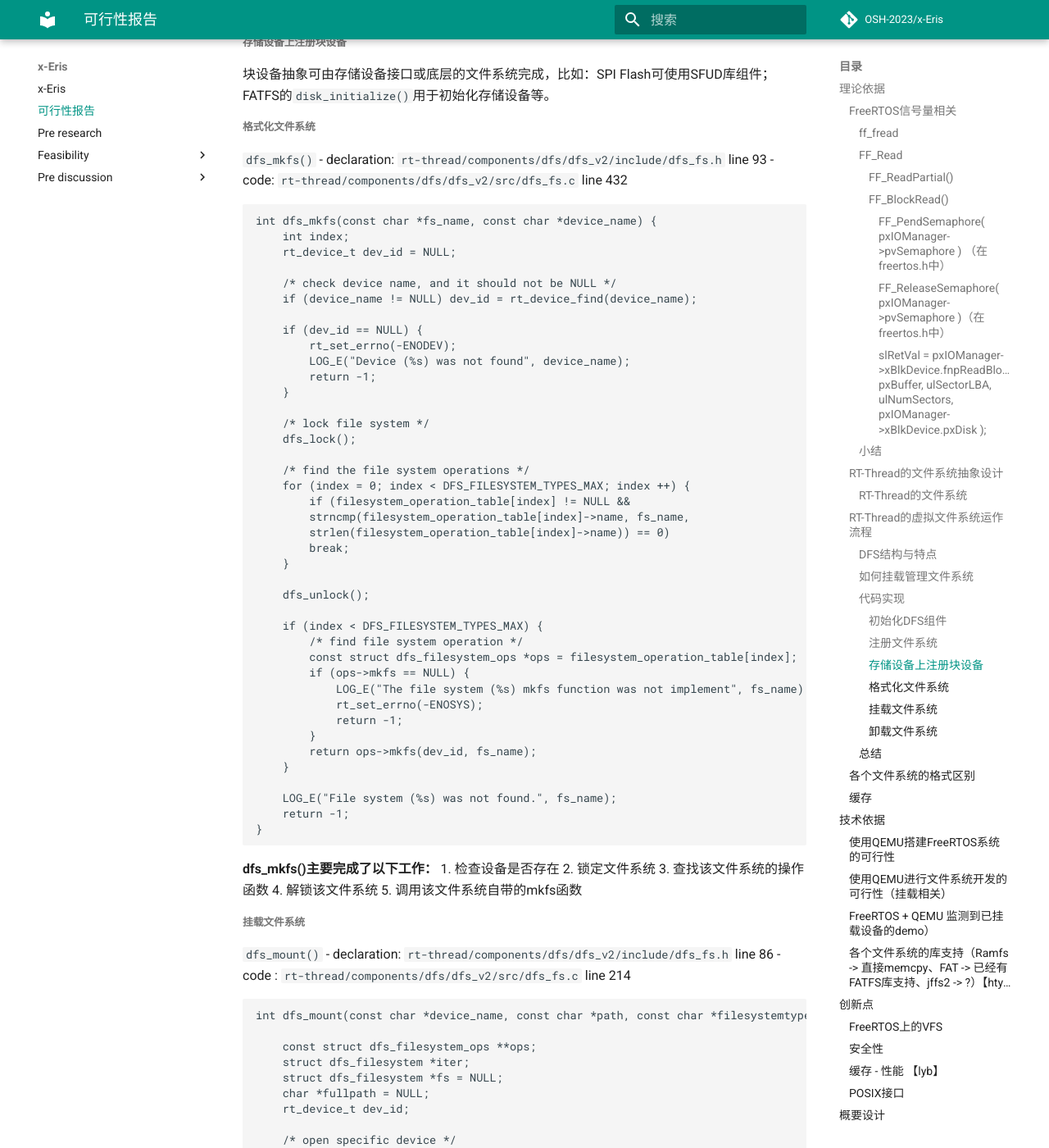
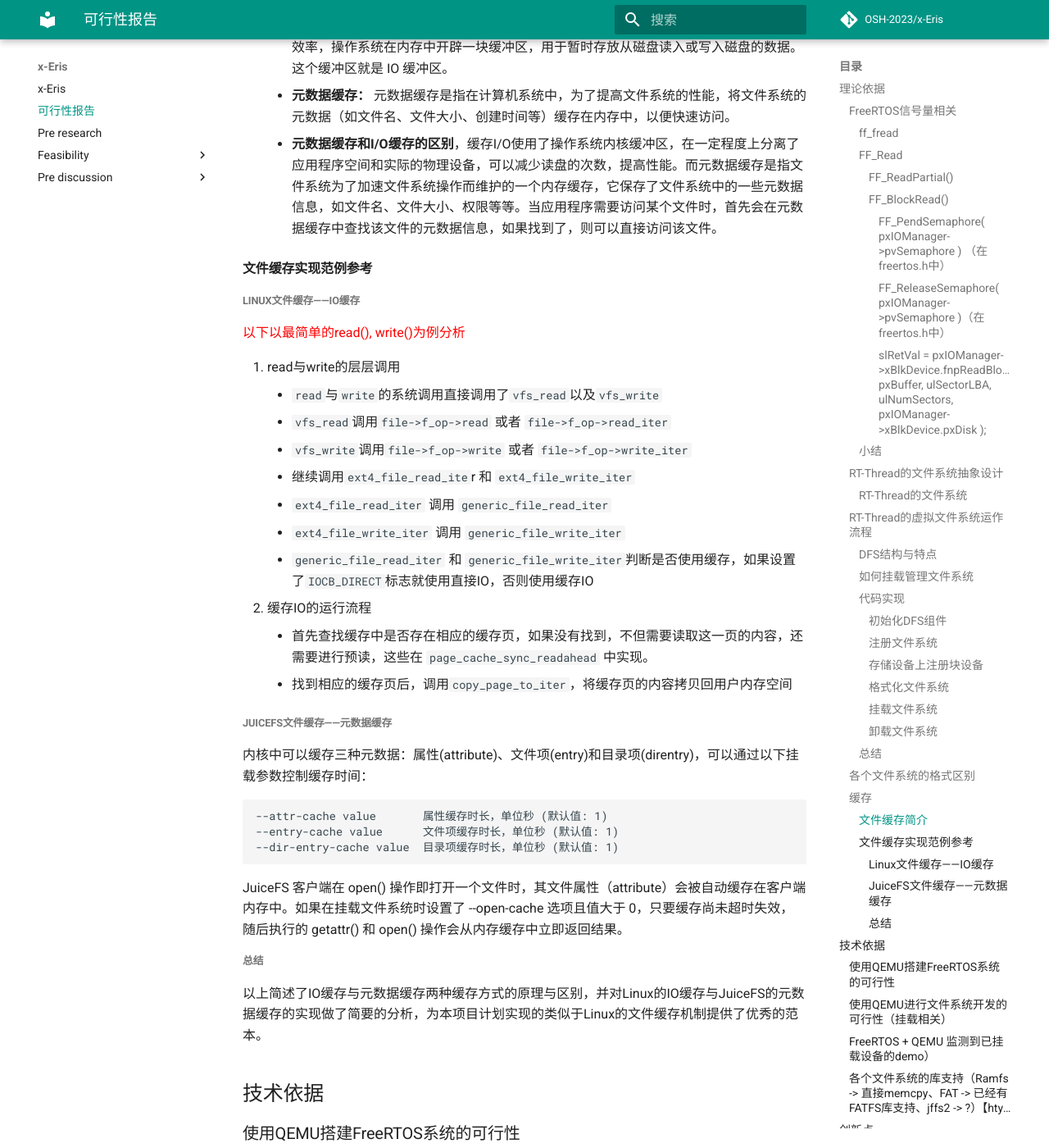
Before and after one commit to OSH-2023/x-Eris, an MkDocs documentation site: the page built from reports/feasibility.md, in a window 1280 px wide and 1400 px high, scrolled down 7017 px. Shown: the whole window at 82% size. Built offline with MkDocs 1.6.1 and Material for MkDocs 9.7.7, drawn with Linux system fonts in a browser that asks for light colours; comment, search, counter and statistics services are not loaded; some of the changed text lies outside the part shown.

Commit message:
Cut  codes in DFS operating process and Add cache

````diff
--- a/reports/feasibility.md
+++ b/reports/feasibility.md
@@ -141,58 +141,16 @@ DFS 的层次架构如下图所示，主要分为 POSIX 接口层、虚拟文件
 `dfs_init()`
 - declaration: `rt-thread/components/dfs/dfs_v2/include/dfs.h` line79
 - code: `rt-thread/components/dfs/dfs_v2/src/dfs.c` line 48
-```C
-int dfs_init(void) {
-    static rt_bool_t init_ok = RT_FALSE;
-    if (init_ok) {
-        rt_kprintf("dfs already init.\n");
-        return 0;
-    }
-
-    /* init vnode hash table */
-    dfs_vnode_mgr_init();
-
-    /* clear filesystem operations table */
-    rt_memset((void *)filesystem_operation_table, 0, sizeof(filesystem_operation_table));
-
-    /* clear filesystem table */
-    rt_memset(filesystem_table, 0, sizeof(filesystem_table));
-
-    /* clean fd table */
-    rt_memset(&_fdtab, 0, sizeof(_fdtab));
-
-    /* create device filesystem lock */
-    rt_mutex_init(&fslock, "fslock", RT_IPC_FLAG_PRIO);
-    rt_mutex_init(&fdlock, "fdlock", RT_IPC_FLAG_PRIO);
-
-    #ifdef DFS_USING_WORKDIR
-
-        /* set current working directory */
-
-        rt_memset(working_directory, 0, sizeof(working_directory));
-
-        working_directory[0] = '/';
-
-    #endif
-
-    ......
-
-    init_ok = RT_TRUE;
-
-    return 0;
-}
-
-```
 
 **dfs_init()主要完成了以下工作：**
 1. 清理
-    1. vnode初始化
-    2. 清理文件系统操作函数表（filesystem_operation_table）
-    3. 清理文件系统挂载表（filesystem table）
-    4. 清理文件描述符表（fd table）
+    1. vnode初始化 `dfs_vnode_mgr_init();`
+    2. 清理文件系统操作函数表（filesystem_operation_table）`memset((void *)filesystem_operation_table,...);`
+    3. 清理文件系统挂载表（filesystem table）`memset(filesystem_table, ...);`
+    4. 清理文件描述符表（fd table）`    memset(&_fdtab,...);`
 2. 初始化
-	1. 设置设备文件系统锁
-	2. 创建当前工作目录
+	1. 设置设备文件系统锁 `rt_mutex_init(&fslock,...);rt_mutex_init(&fdlock, ...);`
+	2. 创建当前工作目录 `memset(working_directory, ...);`
 	3. 设置临时文件系统tmpfs（暂不考虑在本项目中实现）
 	4. 若选择使用devfs，则立即初始化其内容
 
@@ -201,48 +159,11 @@ int dfs_init(void) {
 - declaration: `rt-thread/components/dfs/dfs_v2/include/dfs_fs.h` line 78
 - code: `rt-thread/components/dfs/dfs_v2/src/dfs_fs.c` line 31
 
-```C
-int dfs_register(const struct dfs_filesystem_ops *ops) {
-    int ret = RT_EOK;
-    const struct dfs_filesystem_ops **empty = NULL;
-    const struct dfs_filesystem_ops **iter;
-
-    /* lock filesystem */
-    dfs_lock();
-
-    /* check if this filesystem was already registered */
-    for (iter = &filesystem_operation_table[0];iter < &filesystem_operation_table[DFS_FILESYSTEM_TYPES_MAX]; iter ++) {
-        /* find out an empty filesystem type entry */
-        if (*iter == NULL)
-            (empty == NULL) ? (empty = iter) : 0;
-        else if (strcmp((*iter)->name, ops->name) == 0) {
-            rt_set_errno(-EEXIST);
-            ret = -1;
-            break;
-        }
-    }
-
-    /* save the filesystem's operations */
-    if (empty == NULL) {
-        rt_set_errno(-ENOSPC);
-        LOG_E("There is no space to register this file system (%s).", ops->name);
-        ret = -1;
-    }
-    else if (ret == RT_EOK) {
-        *empty = ops;
-    }
-
-    dfs_unlock();
-
-    return ret;
-}
-```
-
 **dfs_register()主要完成以下工作：**
-1. 锁定文件系统
-2. 检测该文件系统是否已注册
-3. 保存该文件系统的操作函数表
-4. 解锁文件系统
+1. 锁定文件系统 `dfs_lock();`
+2. 检测该文件系统是否已注册：`for循环遍历filesystem_operation_table，判断函数是否已存在并寻找新函数插入位置，保存进empty`
+3. 保存该文件系统的操作函数表 `*empty = ops;`
+4. 解锁文件系统 `dfs_unlock();`
 
 ##### 存储设备上注册块设备
 块设备抽象可由存储设备接口或底层的文件系统完成，比如：SPI Flash可使用SFUD库组件；FATFS的`disk_initialize()`用于初始化存储设备等。
@@ -251,242 +172,80 @@ int dfs_register(const struct dfs_filesystem_ops *ops) {
 `dfs_mkfs()`
 - declaration: `rt-thread/components/dfs/dfs_v2/include/dfs_fs.h` line 93
 - code: `rt-thread/components/dfs/dfs_v2/src/dfs_fs.c` line 432
-```C
-int dfs_mkfs(const char *fs_name, const char *device_name) {
-    int index;
-    rt_device_t dev_id = NULL;
-
-    /* check device name, and it should not be NULL */
-    if (device_name != NULL) dev_id = rt_device_find(device_name);
-
-    if (dev_id == NULL) {
-        rt_set_errno(-ENODEV);
-        LOG_E("Device (%s) was not found", device_name);
-        return -1;
-    }
-
-    /* lock file system */
-    dfs_lock();
-
-    /* find the file system operations */
-    for (index = 0; index < DFS_FILESYSTEM_TYPES_MAX; index ++) {
-        if (filesystem_operation_table[index] != NULL &&
-        strncmp(filesystem_operation_table[index]->name, fs_name,
-        strlen(filesystem_operation_table[index]->name)) == 0)
-        break;
-    }
-
-    dfs_unlock();
-
-    if (index < DFS_FILESYSTEM_TYPES_MAX) {
-        /* find file system operation */
-        const struct dfs_filesystem_ops *ops = filesystem_operation_table[index];
-        if (ops->mkfs == NULL) {
-            LOG_E("The file system (%s) mkfs function was not implement", fs_name);
-            rt_set_errno(-ENOSYS);
-            return -1;
-        }
-        return ops->mkfs(dev_id, fs_name);
-    }
-
-    LOG_E("File system (%s) was not found.", fs_name);
-    return -1;
-}
-```
 
 **dfs_mkfs()主要完成了以下工作：**
-1. 检查设备是否存在
-2. 锁定文件系统
-3. 查找该文件系统的操作函数
-4. 解锁该文件系统
-5. 调用该文件系统自带的mkfs函数
+1. 检查设备是否存在 `dev_id = rt_device_find(device_name);`
+2. 锁定文件系统 `dfs_lock();`
+3. 查找该文件系统的操作函数 `for循环遍历filesystem_operation_table，找到mkfs函数`
+4. 解锁该文件系统 `dfs_unlock();`
+5. 调用该文件系统自带的mkfs函数 `return ops->mkfs(dev_id, fs_name);`
 
 ##### 挂载文件系统
 `dfs_mount()`
 - declaration: `rt-thread/components/dfs/dfs_v2/include/dfs_fs.h` line 86
 - code : `rt-thread/components/dfs/dfs_v2/src/dfs_fs.c` line 214
-```C
-int dfs_mount(const char *device_name, const char *path, const char *filesystemtype, unsigned long rwflag, const void *data) {
 
-    const struct dfs_filesystem_ops **ops;
-    struct dfs_filesystem *iter;
-    struct dfs_filesystem *fs = NULL;
-    char *fullpath = NULL;
-    rt_device_t dev_id;
-
-    /* open specific device */
-    if (device_name == NULL) {
-        /* which is a non-device filesystem mount */
-        dev_id = NULL;
-    } else if ((dev_id = rt_device_find(device_name)) == NULL) {
-        /* no this device */
-        rt_set_errno(-ENODEV);
-        return -1;
-    }
-
-    /* find out the specific filesystem */
-    dfs_lock();
-    for (ops = &filesystem_operation_table[0]; ops < &filesystem_operation_table[DFS_FILESYSTEM_TYPES_MAX]; ops++)
-        if ((*ops != NULL) && (strncmp((*ops)->name, filesystemtype, strlen((*ops)->name)) == 0)) break;
-    dfs_unlock();
-
-    if (ops == &filesystem_operation_table[DFS_FILESYSTEM_TYPES_MAX]) {
-        /* can't find filesystem */
-        rt_set_errno(-ENODEV);
-        return -1;
-    }
-
-    /* check if there is mount implementation */
-    if ((*ops == NULL) || ((*ops)->mount == NULL)) {
-        rt_set_errno(-ENOSYS);
-        return -1;
-    }
-
-    /* make full path for special file */
-    fullpath = dfs_normalize_path(NULL, path);
-    /* not an abstract path */
-    if (fullpath == NULL) {
-        rt_set_errno(-ENOTDIR);
-        return -1;
-    }
-
-    /* Check if the path exists or not, raw APIs call, fixme */
-    if ((strcmp(fullpath, "/") != 0) && (strcmp(fullpath, "/dev") != 0)) {
-        struct dfs_file fd;
-        fd_init(&fd);
-        if (dfs_file_open(&fd, fullpath, O_RDONLY | O_DIRECTORY) < 0) {
-            rt_free(fullpath);
-            rt_set_errno(-ENOTDIR);
-            return -1;
-        }
-        dfs_file_close(&fd);
-    }
-
-    /* check whether the file system mounted or not in the filesystem table
-    * if it is unmounted yet, find out an empty entry */
-    dfs_lock();
-    for (iter = &filesystem_table[0]; iter < &filesystem_table[DFS_FILESYSTEMS_MAX]; iter++) {
-        /* check if it is an empty filesystem table entry? if it is, save fs */
-        if (iter->ops == NULL) (fs == NULL) ? (fs = iter) : 0;
-        /* check if the PATH is mounted */
-        else if (strcmp(iter->path, path) == 0) {
-            rt_set_errno(-EINVAL);
-            goto err1;
-        }
-    }
-    if ((fs == NULL) && (iter == &filesystem_table[DFS_FILESYSTEMS_MAX])) {
-        rt_set_errno(-ENOSPC);
-        LOG_E("There is no space to mount this file system (%s).", filesystemtype);
-        goto err1;
-    }
-
-    /* register file system */
-    fs->path = fullpath;
-    fs->ops = *ops;
-    fs->dev_id = dev_id;
-
-    /* For UFS, record the real filesystem name */
-    fs->data = (void *) filesystemtype;
-
-    /* release filesystem_table lock */
-    dfs_unlock();
-
-    /* open device, but do not check the status of device */
-    if (dev_id != NULL) {
-        if (rt_device_open(fs->dev_id, RT_DEVICE_OFLAG_RDWR) != RT_EOK) {
-            /* The underlying device has error, clear the entry. */
-            dfs_lock();
-            rt_memset(fs, 0, sizeof(struct dfs_filesystem));
-            goto err1;
-        }
-    }
-
-    /* call mount of this filesystem */
-    if ((*ops)->mount(fs, rwflag, data) < 0) {
-        /* close device */
-        if (dev_id != NULL) rt_device_close(fs->dev_id);
-        /* mount failed */
-        dfs_lock();
-        /* clear filesystem table entry */
-        rt_memset(fs, 0, sizeof(struct dfs_filesystem));
-        goto err1;
-    }
-    return 0;
-
-    err1:
-
-        dfs_unlock();
-
-        rt_free(fullpath);
-
-        return -1;
-
-}
-```
 **dfs_mount()主要完成了以下工作：**
-1. 打开指定设备：无设备挂载；有设备挂载；设备未找到
-2. 查找该文件系统，即操作函数表
-3. 设置文件的路径
-4. 未挂载的文件系统准备空间
-5. 打开设备
-6. 调用文件系统自带的挂载函数
+1. 打开指定设备：无设备挂载；有设备挂载；设备未找到 `dev_id = rt_device_find(device_name)`
+2. 查找该文件系统，即操作函数表 `for循环遍历filesystem_operation_table，找到相应函数位置`
+3. 检测文件系统是否已有挂载函数 `*ops == NULL) || (*ops)->mount == NULL`
+4. 设置文件的路径 `fullpath = dfs_normalize_path(NULL, path);`
+5. 检测文件系统是否挂载并为未挂载的文件系统准备空间 `for循环遍历filesystem_table`
+6. 打开设备 `rt_device_open(fs->dev_id, RT_DEVICE_OFLAG_RDWR)`
+7. 调用文件系统自带的挂载函数 `(*ops)->mount(fs, rwflag, data)`
 
 ##### 卸载文件系统
 `dfs_unmount()`
 - declaration: `rt-thread/components/dfs/dfs_v2/include/dfs_fs.h` line 96
 - code : `rt-thread/components/dfs/dfs_v2/src/dfs_fs.c` line 367
-```C
-int dfs_unmount(const char *specialfile) {
 
-    char *fullpath;
-    struct dfs_filesystem *iter;
-    struct dfs_filesystem *fs = NULL;
-    fullpath = dfs_normalize_path(NULL, specialfile);
-    if (fullpath == NULL) {
-        rt_set_errno(-ENOTDIR);
-        return -1;
-    }
-
-    /* lock filesystem */
-    dfs_lock();
-
-    for (iter = &filesystem_table[0]; iter < &filesystem_table[DFS_FILESYSTEMS_MAX]; iter++) {
-        /* check if the PATH is mounted */
-        if ((iter->path != NULL) && (strcmp(iter->path, fullpath) == 0)) {
-        fs = iter;
-        break;
-        }
-    }
-
-    if (fs == NULL || fs->ops->unmount == NULL || fs->ops->unmount(fs) < 0) {
-        goto err1;
-    }
-
-    /* close device, but do not check the status of device */
-    if (fs->dev_id != NULL) rt_device_close(fs->dev_id);
-    if (fs->path != NULL) rt_free(fs->path);
-
-    /* clear this filesystem table entry */
-    rt_memset(fs, 0, sizeof(struct dfs_filesystem));
-    dfs_unlock();
-    rt_free(fullpath);
-    return 0;
-
-    err1:
-        dfs_unlock();
-        rt_free(fullpath);
-        return -1;
-
-}
-```
 **dfs_unmount()主要完成了以下工作：**
-1. 锁定文件系统
-2. 清理相应的文件系统操作函数表、文件系统表
+1. 锁定文件系统 `dfs_lock()`
+2. 清理相应的文件系统操作函数表、文件系统表`memset((void *)filesystem_operation_table,...);memset(filesystem_table, ...);`
 
 #### 总结
-以上简述了RT-Thread的虚拟文件系统（DFS）的运作流程，着重分析了`dfs_init()`、`dfs_register()`等函数的代码。可以看到，DFS的运作流程清晰明了，上承内核，下接文件系统，合理利用了前述的抽象设计，为本项目的运作流程提供了重要参考思路。
+以上简述了RT-Thread的虚拟文件系统（DFS）的运作流程，着重分析了`dfs_init()`、`dfs_register()`等函数的代码运作流程及具体实现方式。可以看到，DFS的运作流程清晰明了，上承内核，下接文件系统，合理利用了前述的抽象设计，为本项目的运作流程提供了重要参考思路。
 ### 各个文件系统的格式区别
 ### 缓存
+#### 文件缓存简介
+- **文件缓存的基本原理：** 可以看到文件缓存介于内核的文件操作与底层文件系统之间，就必要性而言，文件缓存是不需要的，但是在实际场景中磁盘访问速度较慢，使用缓存可以有效减少磁盘访问次数，所以文件缓存可以有效提升文件系统的性能。
+
+- **文件缓存的使用场景：** 缓存的有效提升缓存的前提是应用需要反复读取同一批文件。如果应用对数据是「读取一次，然后再也不需要」的访问模式（比如大数据的数据清洗），可以关闭缓存功能，省去缓存不断建立，又反复淘汰的开销。
+
+- **文件缓存的机制介绍：** 文件缓存一般大致可以分为元数据缓存与数据读写缓存
+	- **I/O缓存：** 在 I/O 过程中，读取磁盘的速度相对内存读取速度要慢的多。为了提高 I/O 的效率，操作系统在内存中开辟一块缓冲区，用于暂时存放从磁盘读入或写入磁盘的数据。这个缓冲区就是 IO 缓冲区。
+	- **元数据缓存：** 元数据缓存是指在计算机系统中，为了提高文件系统的性能，将文件系统的元数据（如文件名、文件大小、创建时间等）缓存在内存中，以便快速访问。
+	- **元数据缓存和I/O缓存的区别**，缓存I/O使用了操作系统内核缓冲区，在一定程度上分离了应用程序空间和实际的物理设备，可以减少读盘的次数，提高性能。而元数据缓存是指文件系统为了加速文件系统操作而维护的一个内存缓存，它保存了文件系统中的一些元数据信息，如文件名、文件大小、权限等等。当应用程序需要访问某个文件时，首先会在元数据缓存中查找该文件的元数据信息，如果找到了，则可以直接访问该文件。
+
+#### 文件缓存实现范例参考
+##### Linux文件缓存——IO缓存
+<font color = RED>以下以最简单的read(), write()为例分析</font>
+
+1. read与write的层层调用
+    - `read`与`write`的系统调用直接调用了`vfs_read`以及`vfs_write`
+    - `vfs_read`调用`file->f_op->read` 或者 `file->f_op->read_iter`
+    - `vfs_write`调用`file->f_op->write` 或者 `file->f_op->write_iter`
+    - 继续调用`ext4_file_read_ite`r 和 `ext4_file_write_iter`
+    - `ext4_file_read_iter` 调用 `generic_file_read_iter`
+    - `ext4_file_write_iter` 调用 `generic_file_write_iter`
+    - `generic_file_read_iter` 和 `generic_file_write_iter`判断是否使用缓存，如果设置了`IOCB_DIRECT`标志就使用直接IO，否则使用缓存IO
+2. 缓存IO的运行流程
+    - 首先查找缓存中是否存在相应的缓存页，如果没有找到，不但需要读取这一页的内容，还需要进行预读，这些在 `page_cache_sync_readahead` 中实现。
+    - 找到相应的缓存页后，调用`copy_page_to_iter`，将缓存页的内容拷贝回用户内存空间
+
+##### JuiceFS文件缓存——元数据缓存
+内核中可以缓存三种元数据：属性(attribute)、文件项(entry)和目录项(direntry)，可以通过以下挂载参数控制缓存时间：
+```C
+--attr-cache value       属性缓存时长，单位秒 (默认值: 1)
+--entry-cache value      文件项缓存时长，单位秒 (默认值: 1)
+--dir-entry-cache value  目录项缓存时长，单位秒 (默认值: 1)
+```
+
+JuiceFS 客户端在 open() 操作即打开一个文件时，其文件属性（attribute）会被自动缓存在客户端内存中。如果在挂载文件系统时设置了 --open-cache 选项且值大于 0，只要缓存尚未超时失效，随后执行的 getattr() 和 open() 操作会从内存缓存中立即返回结果。
+
+##### 总结
+以上简述了IO缓存与元数据缓存两种缓存方式的原理与区别，并对Linux的IO缓存与JuiceFS的元数据缓存的实现做了简要的分析，为本项目计划实现的类似于Linux的文件缓存机制提供了优秀的范本。
+
 ## 技术依据
 ### 使用QEMU搭建FreeRTOS系统的可行性
 ### 使用QEMU进行文件系统开发的可行性（挂载相关）
@@ -502,7 +261,10 @@ int dfs_unmount(const char *specialfile) {
 ### 安全性
 由函数分析可知，FreeRTOS与文件系统的信息传递主要通过信号量的传递来完成，能够有效防止竞争条件，确保线程/进程之间的同步，避免出现死锁等情况。可以提高系统的稳定性、可靠性和安全性，避免出现许多常见的线程/进程同步问题。
 
-### 缓存 - 性能 【lyb】
+### 缓存 - 性能提升
+文件系统缓存将最近访问过的或常使用文件数据存储在内存中，以便下次访问时可以更快地读取。这样可以避免频繁地从磁盘读取数据，从而提高了文件系统的性能。
+
+本项目计划在对文件的管理中添加上缓存功能，从而提升文件系统的性能，使得用户在使用时能够获得更加快捷的体验。
 ### POSIX接口
 本项目计划在最上层添加对POSIX标准的支持，使得用户在FreeRTOS中也可以使用POSIX标准文件操作函数来操作文件系统。
 
````
